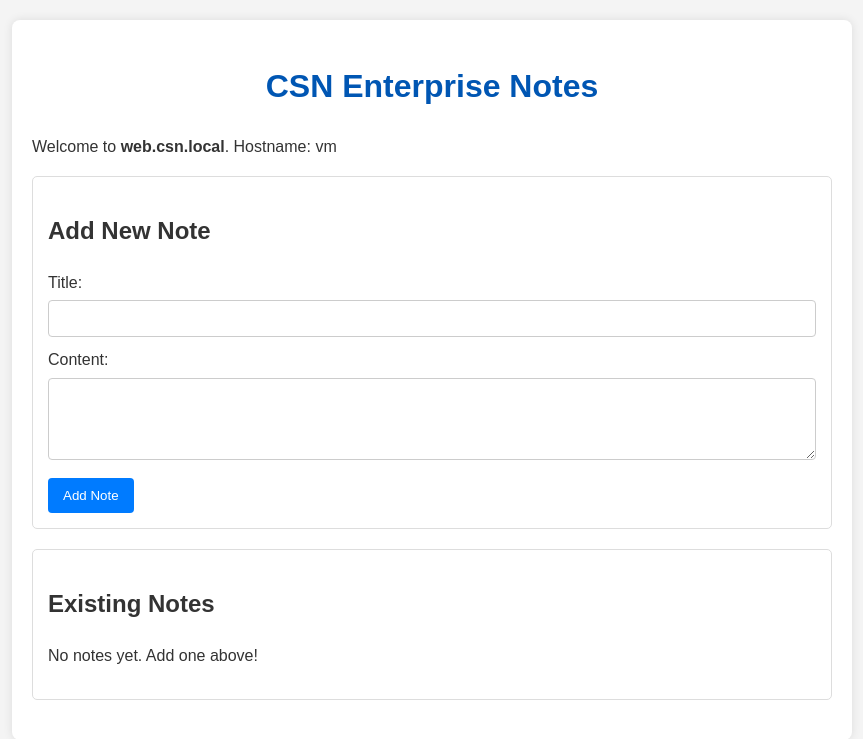
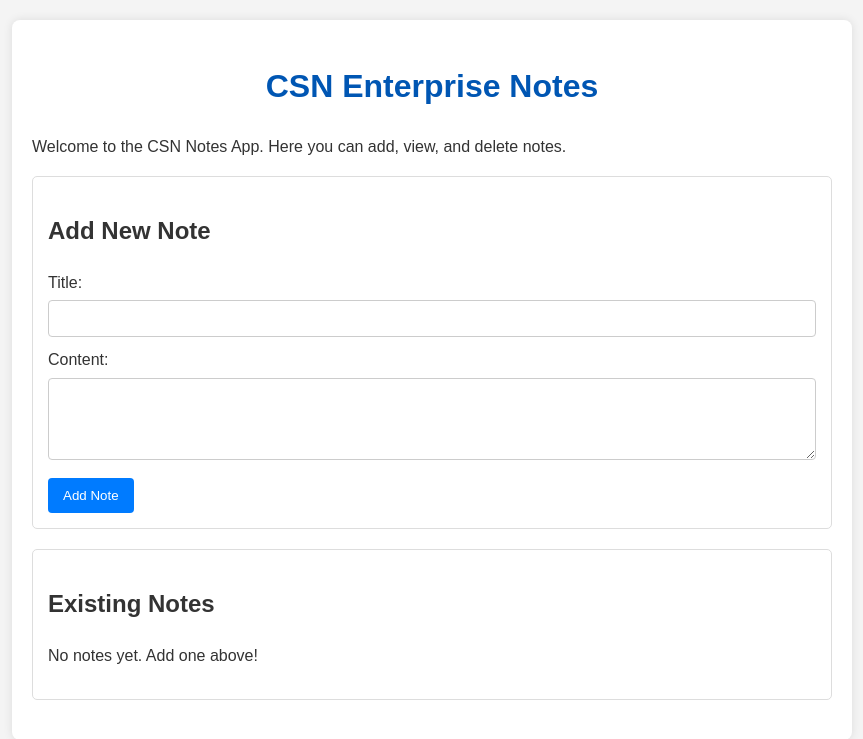
Before and after one commit to PasangvmtTenzin/csn-network, a PHP site: page / in a window 1280 px wide. Shown: the top 739 px of the page, without its empty margins (208-1071 px from the left). Run offline with PHP 8.4, Linux system fonts and the light colour scheme; data that the repository does not hold is empty.

Commit message:
app title changed

```diff
--- a/web/app/index.php
+++ b/web/app/index.php
@@ -52,14 +52,13 @@ try {
 <head>
     <meta charset="UTF-8">
     <meta name="viewport" content="width=device-width, initial-scale=1.0">
-    <title>CSN Notes App - web.csn.local</title>
+    <title>CSN Notes App</title>
     <link rel="stylesheet" href="style.css">
 </head>
 <body>
     <div class="container">
         <h1>CSN Enterprise Notes</h1>
-        <p>Welcome to <strong>web.csn.local</strong>. Hostname: <?php echo gethostname(); ?></p>
-
+        <p>Welcome to the CSN Notes App. Here you can add, view, and delete notes.</p>
         <?php if ($message): ?>
             <p class="message success"><?php echo htmlspecialchars($message); ?></p>
         <?php endif; ?>
```
